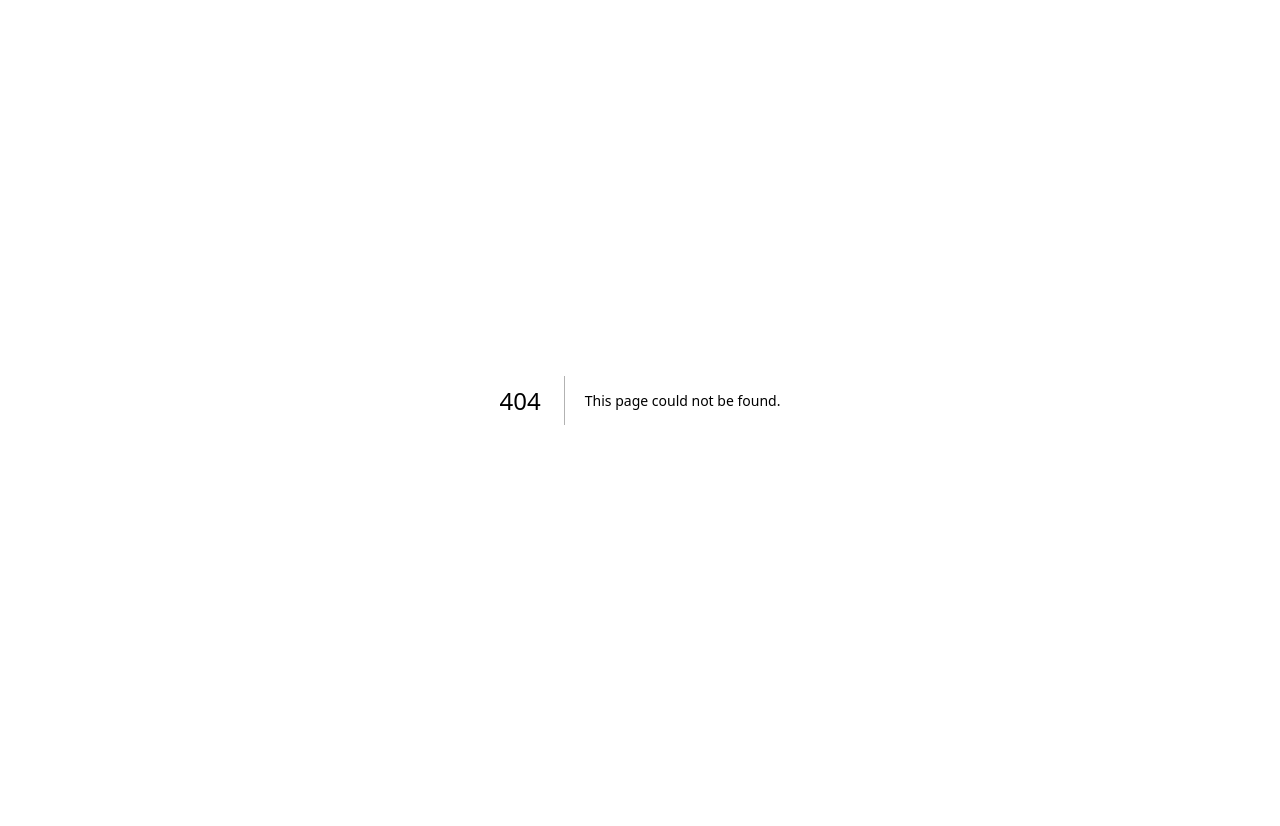
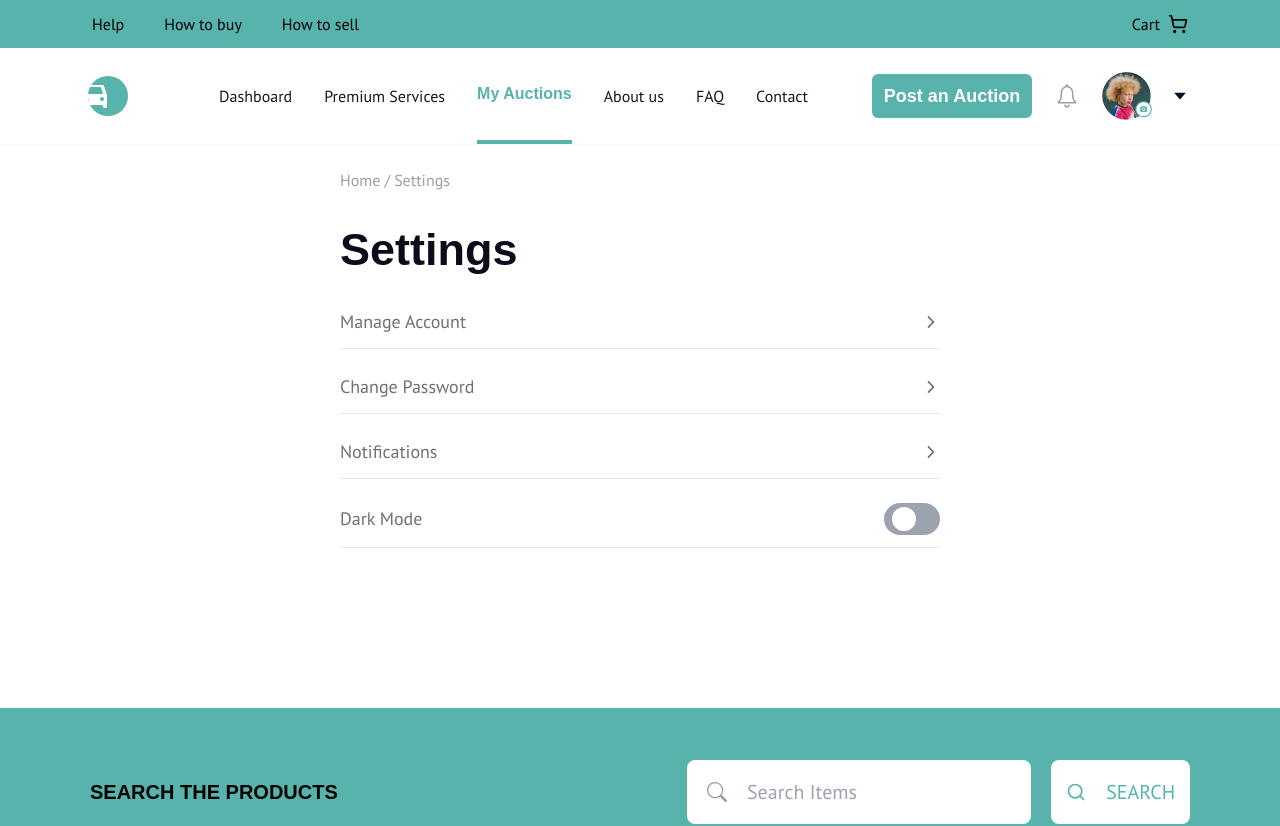
Before and after one commit to junior-8080/auctionApp, a Next.js app: page /settings in a window 1280 px wide. Before the commit this address had no page. Shown: the top 826 px of the page. Before the commit the page ends 800 px from the top, so only its background shows below. Built offline with nearby package versions, Linux system fonts and the light colour scheme.

Commit message:
biding history modal and settings page

```diff
--- a/src/app/globals.css
+++ b/src/app/globals.css
@@ -39,11 +39,13 @@ body {
   }
 
   .custom-scrollbar::-webkit-scrollbar-track {
-    background: #FFFFFF;
+    background: lightgrey;
+    border-radius: 10px;
   }
 
   .custom-scrollbar::-webkit-scrollbar-thumb {
     background-color: teal;
+    border-radius: 10px;
   }
 
   .custom-scrollbar {
--- /dev/null
+++ b/src/app/settings/page.jsx
@@ -0,0 +1,71 @@
+"use client";
+import Footer from "@/components/Footer";
+import Navbar from "@/components/Navbar";
+import React, { useState } from "react";
+import { IoIosArrowForward } from "react-icons/io";
+
+const Settings = () => {
+  const [darkMode, setDarkMode] = useState(false);
+
+  const toggleDarkMode = () => {
+    const newDarkMode = !darkMode;
+    setDarkMode(newDarkMode);
+  };
+
+  return (
+    <main className="flex flex-col ">
+      <Navbar />
+      <div className="flex justify-center items-center pb-40">
+        <div className="flex flex-col  gap-6 justify-center ">
+          <p className="flex gap-1 text-grey items-center mt-6 ">
+            <span>Home</span>
+            <span>/</span>
+            <span>Settings</span>
+          </p>
+          <p className="text-textBlack font-bold text-[45px]">Settings</p>
+
+          <div className="flex flex-col  w-[600px] gap-6 ">
+            <div className="flex w-full items-center justify-between border-b text-lg pb-3 text-[#707070]">
+              <p>Manage Account</p> <IoIosArrowForward />
+            </div>
+            <div className="flex w-full items-center justify-between border-b text-lg pb-3 text-[#707070]">
+              <p>Change Password</p> <IoIosArrowForward />
+            </div>
+            <div className="flex w-full items-center justify-between border-b text-lg pb-3 text-[#707070]">
+              <p>Notifications</p> <IoIosArrowForward />
+            </div>
+            <div className="flex w-full items-center justify-between border-b text-lg pb-3 text-[#707070]">
+              <p>Dark Mode</p>
+              <label className="flex items-center cursor-pointer">
+                <input
+                  type="checkbox"
+                  checked={darkMode}
+                  onChange={toggleDarkMode}
+                  className="hidden"
+                />
+                <span className="relative">
+                  <span
+                    className={`flex items-center justify-center slider ${
+                      darkMode ? "bg-teal" : "bg-gray-400"
+                    } inline-block w-14 h-8 rounded-full transition`}
+                  >
+                    <span
+                      className={`indicator
+                       bg-white
+                       inline-block w-6 h-6 rounded-full transition transform ${
+                         darkMode ? "translate-x-3" : "-translate-x-2"
+                       }`}
+                    ></span>
+                  </span>
+                </span>
+              </label>
+            </div>
+          </div>
+        </div>
+      </div>
+      <Footer />
+    </main>
+  );
+};
+
+export default Settings;
--- /dev/null
+++ b/src/components/products/BidingHistoryItem.jsx
@@ -0,0 +1,29 @@
+import React from "react";
+import Image from "next/image";
+
+const BidingHistoryItem = () => {
+  return (
+    <div className="flex justify-between items-center border-b py-4">
+      <div className="flex items-center gap-2">
+        <div className="w-58 h-54 rounded-xl border  p-1">
+          <Image
+            className="rounded-xl"
+            src="/assets/CarLogo.svg"
+            width={60}
+            height={60}
+            alt="logo"
+          />
+        </div>
+        <p className="flex flex-col justify-center ">
+          <span className="text-textBlack font-bold text-xl">
+            Alberta Oswald
+          </span>
+          <span className="text-lightGrey ">1hr 12mins ago</span>
+        </p>
+      </div>
+      <p className="bg-[#FFBA02] text-bold rounded-lg px-4 py-2">$50</p>
+    </div>
+  );
+};
+
+export default BidingHistoryItem;
--- /dev/null
+++ b/src/components/products/BidingHistoryModal.jsx
@@ -0,0 +1,49 @@
+import React from "react";
+import { IoClose, IoStar, IoStarOutline } from "react-icons/io5";
+import BidingHistoryItem from "./BidingHistoryItem";
+
+const BidingHistoryModal = ({ setShowHistoryModal }) => {
+  return (
+    <div className="fixed  top-0 bottom-0 flex flex-col w-full  h-full  items-center justify-center ">
+      <div className="bg-black-500  w-full h-full absolute opacity-70 " />
+
+      <div className="flex flex-col h-[90%] px-4 relative min-w-[900px] max-w-[1000px] z-50 bg-white rounded-2xl border-teal">
+        <div className="flex items-center justify-center border-0 border-b-[1px] border-b-[#D8D8D8] h-[72px] p-5 text-textBlack">
+          <p className="font-bold text-2xl flex-1 text-center">
+            Bidding History
+          </p>
+          <IoClose
+            onClick={() => setShowHistoryModal((prevState) => !prevState)}
+            className="text-[22px]"
+          />
+        </div>
+
+        <div className="flex items-center justify-between  border-b pb-4  pt-8">
+          <div className="flex flex-col">
+            <div className="flex items-center gap-3 justify-center">
+              <IoStar className="text-[#EF8354]" />{" "}
+              <p className="text-xl font-bold text-textBlack">4.91</p>{" "}
+              <p className="text-xl text-grey">
+                (98) . 6277 Jaskolski Inlet, Lake Jonchester, WA 00046
+              </p>
+            </div>
+            <p className="text-textBlack font-bold text-[38px]">$35,700</p>
+          </div>
+          <p className="text-textBlack font-bold text-[38px]">$35,700</p>
+        </div>
+
+        <div className="overflow-y-auto  custom-scrollbar px-4 my-6 ">
+          <BidingHistoryItem />
+          <BidingHistoryItem />
+          <BidingHistoryItem />
+          <BidingHistoryItem />
+          <BidingHistoryItem />
+          <BidingHistoryItem />
+          <BidingHistoryItem />
+        </div>
+      </div>
+    </div>
+  );
+};
+
+export default BidingHistoryModal;
--- a/src/components/products/PageContent.tsx
+++ b/src/components/products/PageContent.tsx
@@ -1,4 +1,5 @@
-import React from "react";
+"use client"
+import React, { useState } from "react";
 import {
   BsFillFuelPumpFill,
   BsFillLightningFill,
@@ -21,10 +22,13 @@ import Image from "next/image";
 import { RiCalendar2Fill, RiKeyboardBoxLine } from "react-icons/ri";
 import { IoMdFlashlight } from "react-icons/io";
 import { LuArrowUpDown } from "react-icons/lu";
+import BidingHistoryModal from "./BidingHistoryModal";
 import ProductListing from "./ProductListing";
 import ImageGrid from "./ImageGrid";
 
 const PageContent = () => {
+  const [showHistoryModal, setShowHistoryModal] = useState(false);
+
   return (
     <div>
       <div className=" bg-white">
@@ -165,6 +169,7 @@ const PageContent = () => {
                 <button
                   className="h-[72px] text-xl my-2 rounded-lg bg-grey"
                   type="button"
+                  onClick={() => setShowHistoryModal(true)}
                 >
                   View Bid History
                 </button>
@@ -283,9 +288,19 @@ const PageContent = () => {
         </div>
 
         <div className="pt-10 pb-20">
-          <ProductListing myAuctionPage={false} flexCard={false} caption="RELATED PRODUCTS" auctionList={false} />
+          <ProductListing
+            myAuctionPage={false}
+            flexCard={false}
+            caption="RELATED PRODUCTS"
+            auctionList={false}
+          />
         </div>
       </div>
+      {showHistoryModal ? (
+        <BidingHistoryModal setShowHistoryModal={setShowHistoryModal} />
+      ) : (
+        ""
+      )}
     </div>
   );
 };
```
Also changed, not shown: next.config.js (line endings or trailing spaces).
